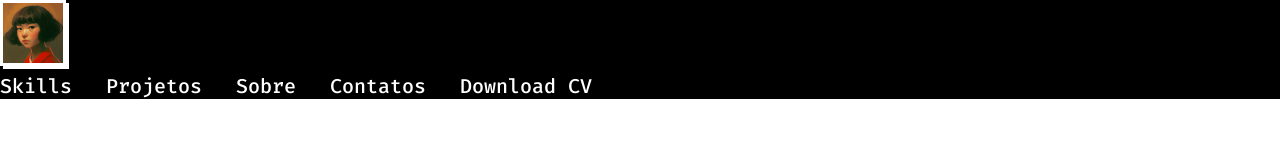
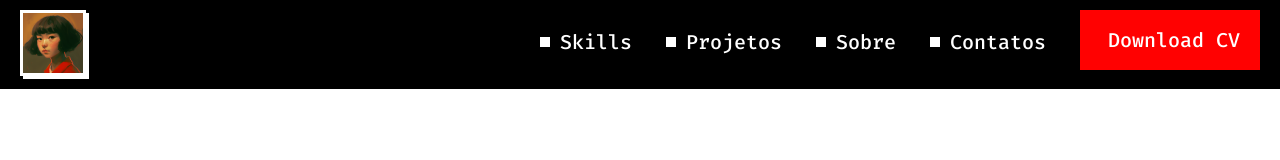
Before and after one commit to SallyStarkX/Projetinho_Feliz, a plain HTML site: page AULA 04/index.html in a window 1280 px wide. Drawn offline with Linux system fonts and the light colour scheme.

Commit message:
att 22.08

```diff
--- /dev/null
+++ b/AULA 04/CSS/borda.css
@@ -0,0 +1,24 @@
+nav {
+    text-align: center;
+    font-weight: 100;
+    background-color: yellow;
+}
+
+nav a {
+    margin-right: 20px;
+    position: relative;
+}
+
+nav a::after{
+    content: " ";
+    width: 0%;
+    height: 3px;
+    background-color: red;
+    position: absolute;
+    bottom: 0;
+    left: 0;
+}
+
+nav a:hover::after {
+    width: 100%;
+}
--- a/AULA 04/CSS/index.css
+++ b/AULA 04/CSS/index.css
@@ -1,12 +1,66 @@
 header {
+    display: flex;
+    justify-content: space-between;
     background-color: #000000;
+    border-bottom: 10px solid white;
+    padding: 10px 20px;
+}
+
+nav {
+    text-align: right;
 }
 
 a {
+    display: inline-flex;
+    align-items: center;
     color: #FFFFFF;
     font-size: 20px;
+    /* FALLBACK ABAIXO (QUANDO NÃO CARREGA UM, CARREGA OUTRO!) */
     font-family: "Fira Code", Arial, Helvetica, sans-serif, monospace;
     font-weight: 500;
     text-decoration: none;
     margin-right: 30px;
 }
+
+a::before {
+    content: "";
+    color: yellow;
+    background-color: #FFFFFF;
+    width: 10px;
+    height: 10px;
+    margin-right: 10px;
+
+}
+
+/* #logo {
+    margin-left: 20px;
+} */
+
+#button {
+    display: inline-block;
+    background-color: #FF0101;
+    height: 60px;
+    line-height: 60px;
+    padding-left: 18px;
+    padding-right: 20px;
+    margin-right: 0;
+    /* box-shadow: 5px 5px 0 rgb(255, 115, 115); */
+    position: relative;
+}
+
+#button::after {
+    display: block;
+    content: "";
+    color: yellow;
+    background-color: #FFFFFF;
+    width: 0%;
+    height: 60px;
+    position: absolute;
+    bottom: 0;
+    left: 0;
+}
+
+#button:hover::after {
+    width: 100%;
+    filter: blur(50px);
+}
--- /dev/null
+++ b/AULA 04/CSS/rainbow.css
@@ -0,0 +1,54 @@
+* {
+    margin: 0;
+    padding: 0;
+    box-sizing: border-box;
+}
+
+body {
+    display: flex;
+    justify-content: center;
+    align-items: center;
+    min-height: 100vh;
+    background-color: black;
+}
+
+.caixa {
+    position: relative;
+    width: 400px;
+    height: 400px;
+    color: white;
+    display: flex;
+    justify-content: center;
+    align-items: center;
+    background-color: black;
+    border-radius: 3px;
+    font: bold 2em 'Century Gothic';
+    text-transform: uppercase;
+
+}
+
+.caixa::before, .caixa::after {
+    content: "";
+    position: absolute;
+    z-index: -1;
+    width: calc(100% + 30px);
+    height: calc(100% + 30px);
+    background: linear-gradient(45deg, #ffff00, #00ff00, #0099ff, #001aff, #a200ff, #ff0055, #ff0000,
+    #ffff00, #00ff00, #0099ff, #001aff, #a200ff, #ff0055, #ff0000);
+    background-size: 300%;
+    border-radius: 8px;
+    animation: AnimarBorda 8s Linear alternate infinite;
+}
+
+@keyframes AnimarBorda {
+    0% {
+        background-position: 0;
+    }
+    100% {
+        background-position: 100%;
+    }
+}
+
+.caixa::after {
+    filter: blur(50px);
+}
--- /dev/null
+++ b/AULA 04/CSS/teste.css
@@ -0,0 +1,4 @@
+#teste {
+    text-align: right;
+    height: 100px;
+}
--- a/AULA 04/index.html
+++ b/AULA 04/index.html
@@ -13,13 +13,13 @@
 </head>
 <body>
     <header>
-        <img src="assets/img/logo.png" alt="Avatar do SallyStark">
+        <img id="logo" src="assets/img/logo.png" alt="Avatar do SallyStark">
         <nav>
             <a href="" lang="en">Skills</a>
             <a href="">Projetos</a>
             <a href="">Sobre</a>
             <a href="">Contatos</a>
-            <a href="" lang="en">Download CV</a>
+            <a id="button" href="" lang="en">Download CV</a>
         </nav>
     </header>
 </body>
```
Also changed, not shown: AULA 04/borda.html (added, +17 -0 lines), AULA 04/rainbow.html (added, +15 -0 lines), AULA 04/teste.html (added, +15 -0 lines), AULA 04/assets/img/gdmax.png (added), 1 other file.
